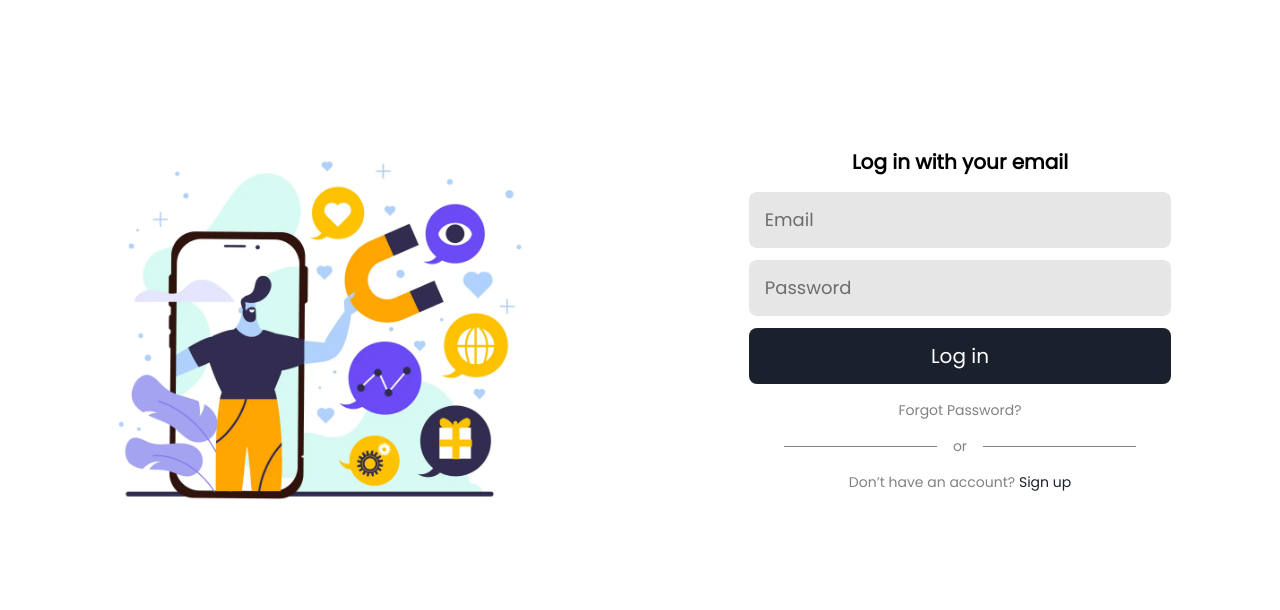
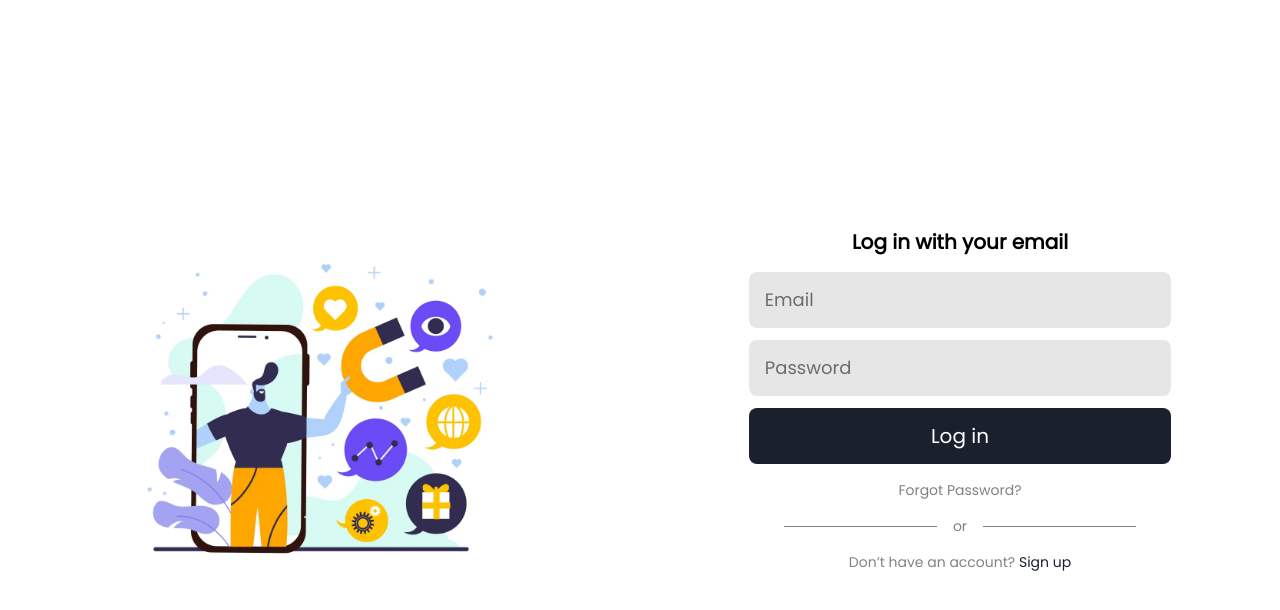
Before and after one commit to BurhanAhmad0/Socially, a React (Vite) app in the folder Client/: page /login in a window 1280 px wide. Shown: the top 610 px of the page. Built offline with nearby package versions, Linux system fonts and the light colour scheme; no server answers.

Commit message:
Enhance LoaderComponent and refactor AuthLayout for improved layout and loading experience

```diff
--- a/Client/src/Components/LoaderComponent.jsx
+++ b/Client/src/Components/LoaderComponent.jsx
@@ -13,8 +13,7 @@ const LoaderComponent = () => {
 
       {/* Loader in center */}
       <main className="flex flex-1 flex-col items-center justify-center text-center">
-        <LuLoaderPinwheel size={48} className="animate-spin" />
-        <p className="mt-4 text-sm">Loading, please wait...</p>
+        <LuLoaderPinwheel size={50} className="animate-spin" />
       </main>
 
       {/* Bottom Footer */}
--- a/Client/src/Layouts/AuthLayout.jsx
+++ b/Client/src/Layouts/AuthLayout.jsx
@@ -4,16 +4,21 @@ import HeroImg from "../assets/HeroImage.webp";
 
 const AuthLayout = () => {
   return (
-    <div className="auth-layout flex">
-      <div className="left w-1/2 h-full p-24">
-        <img
-          className="w-full h-full"
-          loading="lazy"
-          src={HeroImg}
-          alt="Hero Image"
-        />
+    <div className="auth-layout flex flex-col md:flex-row min-h-screen">
+      {/* Left side - Image */}
+      <div className="left flex items-center justify-center md:w-1/2 h-64 md:h-auto">
+        <div className="imgContainer sm:w-96 w-7h-72 sm:h-96 h-72">
+          <img
+            className="w-full h-full object-cover"
+            loading="lazy"
+            src={HeroImg}
+            alt="Hero"
+          />
+        </div>
       </div>
-      <div className="right w-1/2 px-14 py-24">
+
+      {/* Right side - Form */}
+      <div className="right flex-1 px-6 py-10 md:px-14 md:py-24">
         <Outlet />
       </div>
     </div>
```
